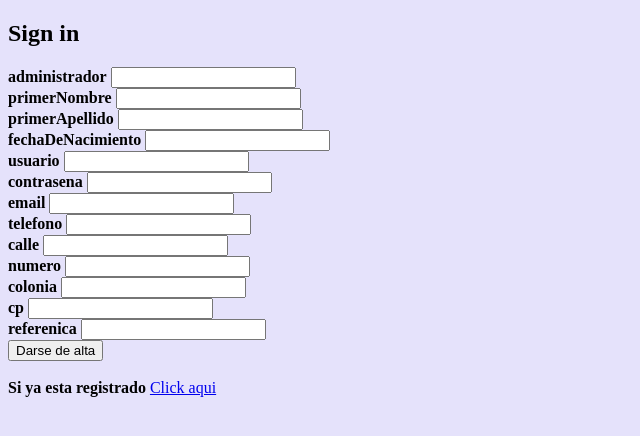
After one commit to LaloDavilaC9/tiendaAbarrotes, a PHP site: page /registrar.php in a window 1280 px wide. The commit adds this page. Shown: the top 436 px of the page, without its empty margins (0-640 px from the left). Run offline with PHP 8.4, Linux system fonts and the light colour scheme.

Commit message:
asdf
asdf

```diff
--- a/estilos/estilos.css
+++ b/estilos/estilos.css
@@ -96,5 +96,21 @@ body{
 }
 
 #imagenJuegoSeleccionado{
-    width: 500px;
+    width: 600px;
 }
+
+#descripcionJuegoSeleccionado{
+    font-size: 2em;
+}
+
+#precioJuegoSeleccionado{
+    font-size: 3em;
+    font-family: 'Lucida Sans', 'Lucida Sans Regular', 'Lucida Grande', 'Lucida Sans Unicode', Geneva, Verdana, sans-serif;
+}
+
+#stockJuegoSeleccionado{
+
+    font-size: 2em;
+    font-family: 'Lucida Sans', 'Lucida Sans Regular', 'Lucida Grande', 'Lucida Sans Unicode', Geneva, Verdana, sans-serif;
+
+}
--- /dev/null
+++ b/registrar.php
@@ -0,0 +1,51 @@
+<!DOCTYPE html>
+<html lang="en">
+<head>
+    <meta charset="UTF-8">
+    <meta http-equiv="X-UA-Compatible" content="IE=edge">
+    <meta name="viewport" content="width=device-width, initial-scale=1.0">
+    <link rel="stylesheet" type="text/css" href="estilos/estilos.css">
+
+    <title>log in</title>
+</head>
+<body>
+
+<form action="logeado.php" method="POST">
+    <h2>Sign in</h2>
+
+    <b>administrador</b>
+    <input type="text" id='administrador'><br>
+    <b>primerNombre</b>
+    <input type="text"id='primerNombre'><br>
+    <b>primerApellido</b>
+    <input type="text"id='primerApellido'><br>
+    <b>fechaDeNacimiento</b>
+    <input type="text"id='fechaDeNacimiento'><br>
+    <b>usuario</b>
+    <input type="text"id='nickname'><br>
+    <b>contrasena</b>
+    <input type="text"id='contrasena'><br>
+    <b>email</b>
+    <input type="text"id='email'><br>
+    <b>telefono</b>
+    <input type="text"id='telefono'><br>
+    <b>calle</b>
+    <input type="text"id='calle'><br>
+    <b>numero</b>
+    <input type="text"id='numero'><br>
+    <b>colonia</b>
+    <input type="text"id='colonia'><br>
+    <b>cp</b>
+    <input type="text"id='cp'><br>
+    <b>referenica</b>
+    <input type="text"id='referenica'><br>
+
+
+<input type="submit" value="Darse de alta"><br><br>
+</form>
+
+<b>Si ya esta registrado </b><a href="login.php">Click aqui</a>
+
+
+</body>
+</html>
```
Also changed, not shown: logeado.php (added, +11 -0 lines), login.php (added, +28 -0 lines), metodos.php (+40 -1 lines), index.php (line endings or trailing spaces).
